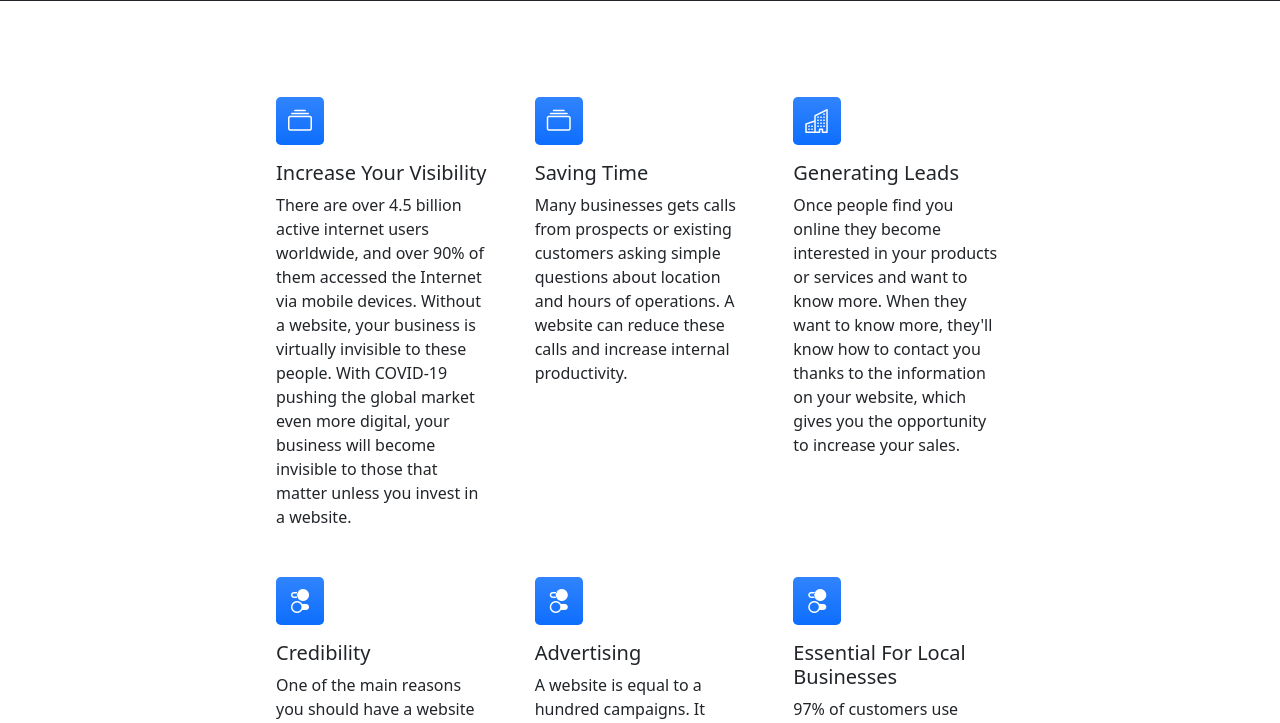
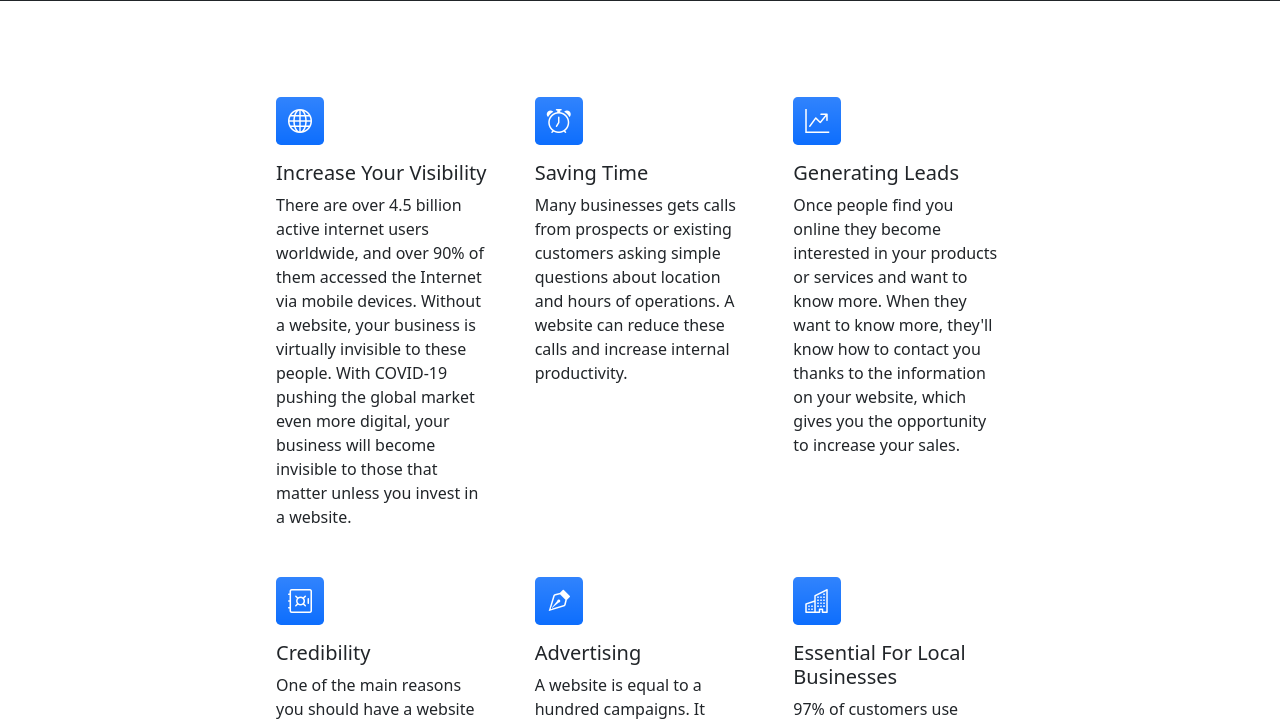
Before and after one commit to mdomeracki231994/mcdev_com, a Django app: page / in a window 1280 px wide. Shown: the part 671-1394 px from the top of the page. Run offline with Django 4.2, Linux system fonts and the light colour scheme; some libraries are stand-ins or nearby versions.

Commit message:
adding icons

```diff
--- a/templates/home/index.html
+++ b/templates/home/index.html
@@ -32,7 +32,7 @@
                     <div class="row gx-lg-5 row-cols-1 row-cols-lg-3">
                         <div class="col mb-5 h-100">
                             <div class="feature bg-primary bg-gradient text-white rounded-3 mb-3"><i
-                                    class="bi bi-collection"></i></div>
+                                    class="bi bi-globe"></i></div>
                             <h2 class="h5">Increase Your Visibility</h2>
                             <p class="mb-0">There are over 4.5 billion active internet users worldwide, and over 90% of
                                 them accessed the Internet via mobile devices.
@@ -43,7 +43,7 @@
                         </div>
                         <div class="col mb-5 h-100">
                             <div class="feature bg-primary bg-gradient text-white rounded-3 mb-3"><i
-                                    class="bi bi-collection"></i></div>
+                                    class="bi bi-alarm"></i></div>
                             <h2 class="h5">Saving Time</h2>
                             <p class="mb-0">Many businesses gets calls from prospects or existing customers asking
                                 simple questions about location and hours of operations. A website can reduce these
@@ -51,7 +51,7 @@
                         </div>
                         <div class="col mb-5 h-100">
                             <div class="feature bg-primary bg-gradient text-white rounded-3 mb-3"><i
-                                    class="bi bi-building"></i></div>
+                                    class="bi bi-graph-up"></i></div>
                             <h2 class="h5">Generating Leads</h2>
                             <p class="mb-0">Once people find you online they become interested in your products or
                                 services and want to know more. When they want to know more, they'll know how to contact
@@ -60,7 +60,7 @@
                         </div>
                         <div class="col mb-5 mb-md-0 h-100">
                             <div class="feature bg-primary bg-gradient text-white rounded-3 mb-3"><i
-                                    class="bi bi-toggles2"></i></div>
+                                    class="bi bi-safe"></i></div>
                             <h2 class="h5">Credibility</h2>
                             <p class="mb-0">One of the main reasons you should have a website for your business is to
                                 increase your organization's credibility. Chances are there are several providers
@@ -69,7 +69,7 @@
                         </div>
                         <div class="col h-100">
                             <div class="feature bg-primary bg-gradient text-white rounded-3 mb-3"><i
-                                    class="bi bi-toggles2"></i></div>
+                                    class="bi bi-vector-pen"></i></div>
                             <h2 class="h5">Advertising</h2>
                             <p class="mb-0">A website is equal to a hundred campaigns. It gives better reach and
                                 visibility to the customers. “Know what your customers want most and what your company
@@ -77,7 +77,7 @@
                         </div>
                         <div class="col h-100">
                             <div class="feature bg-primary bg-gradient text-white rounded-3 mb-3"><i
-                                    class="bi bi-toggles2"></i></div>
+                                    class="bi bi-building"></i></div>
                             <h2 class="h5">Essential For Local Businesses</h2>
                             <p class="mb-0">97% of customers use search to find local businesses, 28% of customers purchased an item after a local search and
                                 70% of users will visit a store because of what they found online. A business website will help you capture all of this potential and make your business
```
